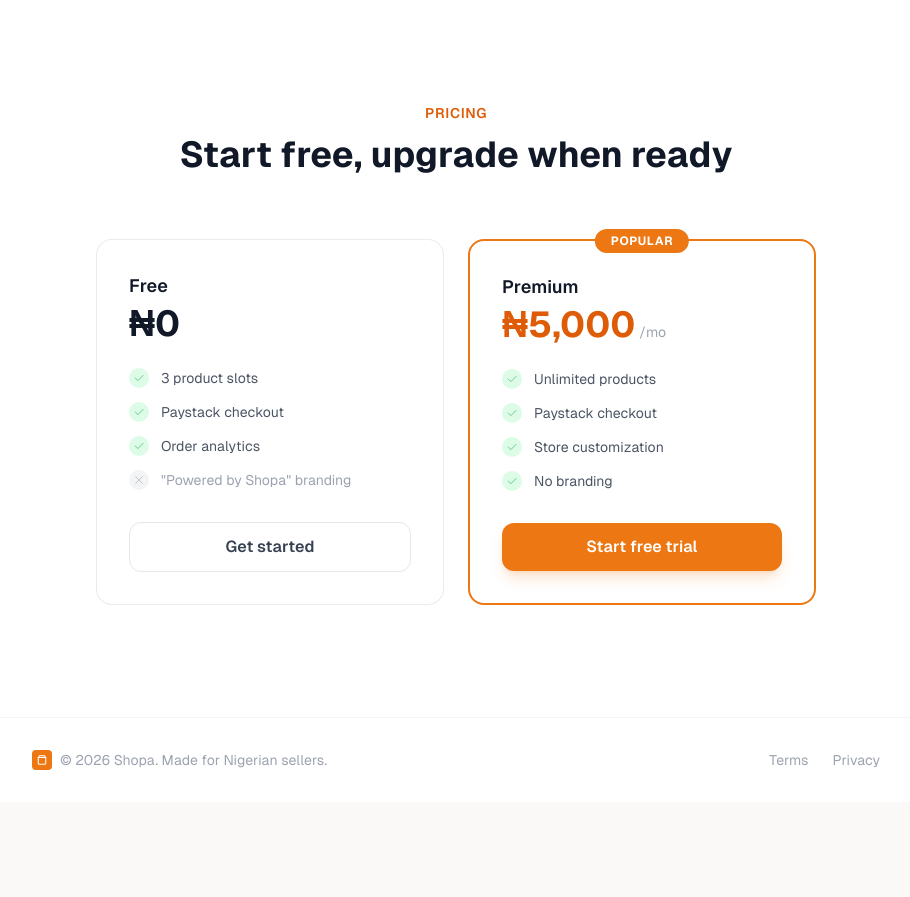
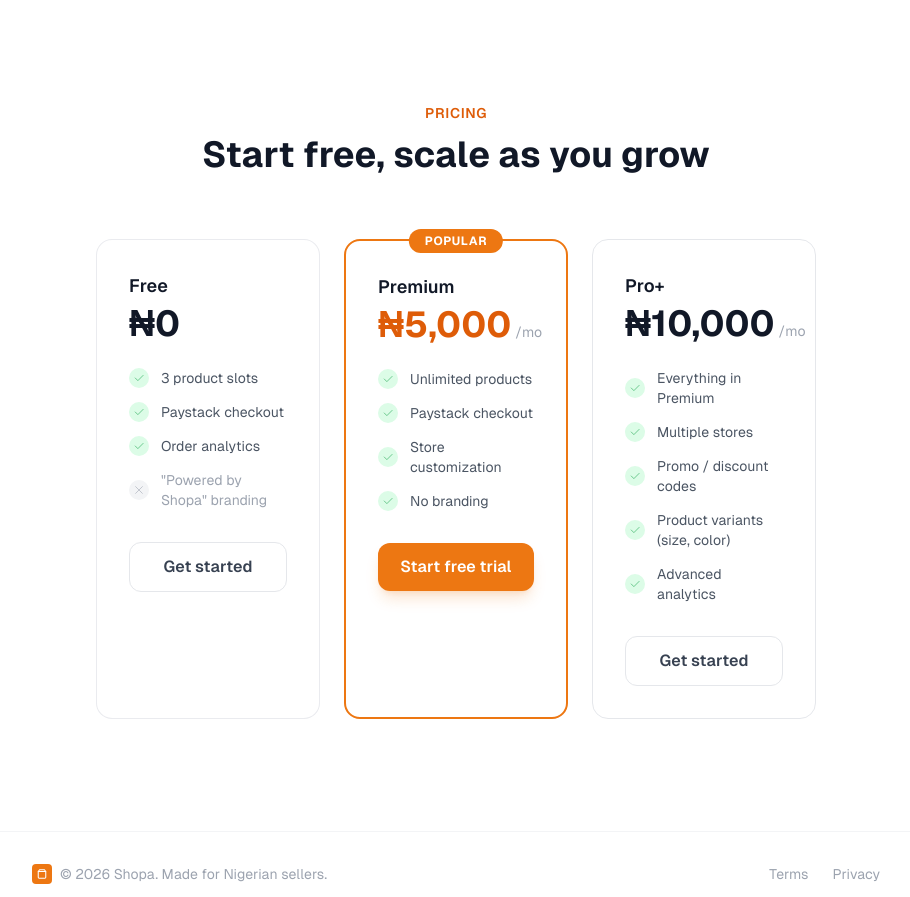
Before and after one commit to luisjjj/Shopa, a Next.js app: page / in a window 1280 px wide. Shown: the part 1900-2797 px from the top of the page, without its empty margins (184-1094 px from the left). Before the commit the page ends 2702 px from the top, so only its background shows below. Built offline with nearby package versions, Linux system fonts and the light colour scheme; no server answers.

Commit message:
feat: add Pro+ pricing card to landing page

```diff
--- a/src/app/page.tsx
+++ b/src/app/page.tsx
@@ -80,7 +80,7 @@
         </div>
 
         <p className="text-sm text-gray-400 dark:text-gray-500 mt-5">
-          Free to start. 3 product slots. ₦5,000/mo for unlimited.
+          Free to start. 3 product slots. Premium for unlimited. Pro+ for power sellers.
         </p>
       </section>
 
@@ -204,11 +204,11 @@
           <div className="text-center mb-16">
             <p className="text-sm font-semibold text-brand-600 dark:text-brand-400 mb-3 uppercase tracking-wider">Pricing</p>
             <h2 className="text-3xl sm:text-4xl font-bold text-gray-900 dark:text-white">
-              Start free, upgrade when ready
+              Start free, scale as you grow
             </h2>
           </div>
 
-          <div className="grid sm:grid-cols-2 gap-6">
+          <div className="grid sm:grid-cols-2 lg:grid-cols-3 gap-6">
             {/* Free */}
             <div className="bg-white dark:bg-[#141414] border border-gray-200/80 dark:border-white/[0.06] rounded-2xl p-8 transition-all hover:shadow-card dark:hover:shadow-card-dark">
               <h3 className="text-lg font-semibold text-gray-900 dark:text-white mb-1">Free</h3>
@@ -292,6 +292,53 @@
                 Start free trial
               </Link>
             </div>
+
+            {/* Pro+ */}
+            <div className="bg-white dark:bg-[#141414] border border-gray-200 dark:border-white/[0.08] rounded-2xl p-8 relative transition-all hover:shadow-lg hover:shadow-brand-500/10">
+              <h3 className="text-lg font-semibold text-gray-900 dark:text-white mb-1">Pro+</h3>
+              <div className="flex items-baseline gap-1 mb-6">
+                <span className="text-4xl font-bold text-gray-900 dark:text-white">₦10,000</span>
+                <span className="text-sm text-gray-400">/mo</span>
+              </div>
+              <ul className="space-y-3.5 text-sm text-gray-600 dark:text-gray-400 mb-8">
+                <li className="flex items-center gap-3">
+                  <div className="w-5 h-5 rounded-full bg-green-100 dark:bg-green-900/30 flex items-center justify-center shrink-0">
+                    <CheckIcon className="text-green-600 dark:text-green-400" size={12} />
+                  </div>
+                  Everything in Premium
+                </li>
+                <li className="flex items-center gap-3">
+                  <div className="w-5 h-5 rounded-full bg-green-100 dark:bg-green-900/30 flex items-center justify-center shrink-0">
+                    <CheckIcon className="text-green-600 dark:text-green-400" size={12} />
+                  </div>
+                  Multiple stores
+                </li>
+                <li className="flex items-center gap-3">
+                  <div className="w-5 h-5 rounded-full bg-green-100 dark:bg-green-900/30 flex items-center justify-center shrink-0">
+                    <CheckIcon className="text-green-600 dark:text-green-400" size={12} />
+                  </div>
+                  Promo / discount codes
+                </li>
+                <li className="flex items-center gap-3">
+                  <div className="w-5 h-5 rounded-full bg-green-100 dark:bg-green-900/30 flex items-center justify-center shrink-0">
+                    <CheckIcon className="text-green-600 dark:text-green-400" size={12} />
+                  </div>
+                  Product variants (size, color)
+                </li>
+                <li className="flex items-center gap-3">
+                  <div className="w-5 h-5 rounded-full bg-green-100 dark:bg-green-900/30 flex items-center justify-center shrink-0">
+                    <CheckIcon className="text-green-600 dark:text-green-400" size={12} />
+                  </div>
+                  Advanced analytics
+                </li>
+              </ul>
+              <Link
+                href="/signup"
+                className="block text-center border border-gray-200 dark:border-white/[0.08] hover:border-gray-300 dark:hover:border-white/[0.15] text-gray-700 dark:text-gray-300 font-semibold py-3 rounded-xl transition-all active:scale-[0.98]"
+              >
+                Get started
+              </Link>
+            </div>
           </div>
         </div>
       </section>
```
